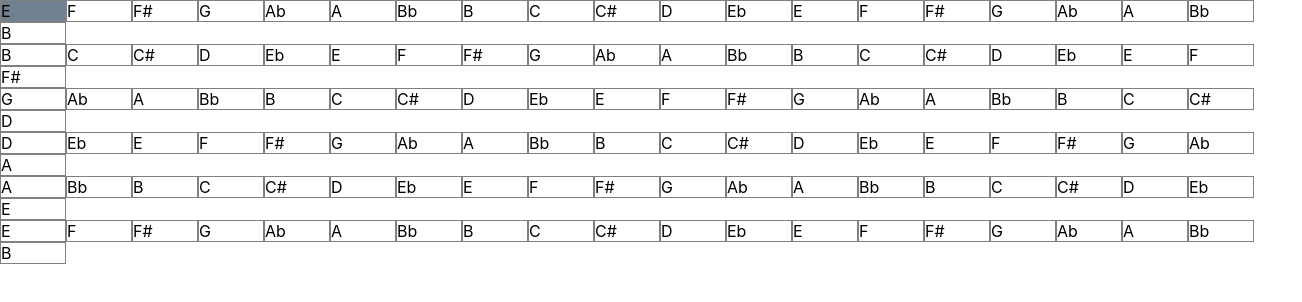
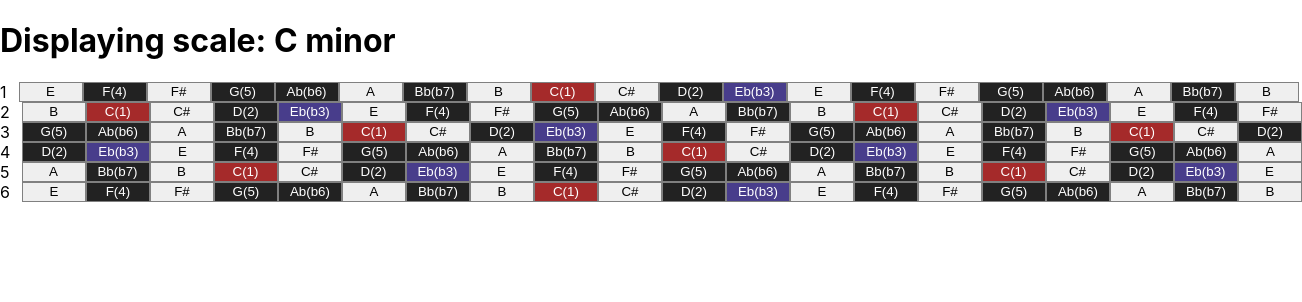
Before and after one commit to harryuan65/Fretboard, a React (Create React App) app: page / in a window 1280 px wide. Shown: the top 302 px of the page, 1302 px wide, since content can reach past the window. Built offline with nearby package versions, Linux system fonts and the light colour scheme.

Commit message:
feat: implement scale render and highlighting

```diff
--- a/src/App.tsx
+++ b/src/App.tsx
@@ -1,10 +1,19 @@
 import React from 'react';
 import Guitar from './components/Guitar';
+import Scale from './utils/ScaleFinder';
 
 function App() {
+  const defaultKey = 'C';
+  const defaultScaleType = 'minor';
+  const defaultScale = Scale.list(defaultKey, defaultScaleType);
+  console.log(defaultScale);
+
   return (
     <div className="App">
-      <Guitar />
+      <h1>
+        Displaying scale: {defaultKey} {defaultScaleType}
+      </h1>
+      <Guitar highlightScale={defaultScale} />
     </div>
   );
 }
--- a/src/components/Fret/index.tsx
+++ b/src/components/Fret/index.tsx
@@ -2,9 +2,29 @@ import React, { useEffect, useState } from 'react';
 import { IFret } from '../../types/IFret';
 import styles from './styles.module.css';
 
-interface FretProps extends IFret {}
+interface FretProps extends IFret {
+  ord?: number;
+  ordNotation?: string;
+}
 
-const Fret = ({ note, freq }: FretProps) => {
+type CriticalNotes = Record<number, string>;
+
+const criticalNotes = {
+  1: 'root',
+  3: 'third',
+  // 5: 'fifth',
+  // 7: 'seventh',
+} satisfies CriticalNotes;
+
+const importantNote = (index: number) => {
+  if (Object.keys(criticalNotes).includes(String(index))) {
+    return criticalNotes[index as keyof typeof criticalNotes];
+  } else {
+    return '';
+  }
+};
+
+const Fret = ({ note, freq, ord = 0, ordNotation = '' }: FretProps) => {
   const [holding, setHolding] = useState(false);
   const [oscillator, setOscillator] = useState<OscillatorNode | null>(null);
   const [playing, setPlaying] = useState(false);
@@ -37,14 +57,19 @@ const Fret = ({ note, freq }: FretProps) => {
   };
 
   return (
-    <span
-      className={styles.fret}
+    <button
+      className={[
+        styles.fret,
+        ord && styles.highlight,
+        ord && styles[importantNote(ord)],
+      ].join(' ')}
       onMouseDown={hold}
       onMouseUp={release}
       onMouseLeave={release}
     >
       {note}
-    </span>
+      {ordNotation ? `(${ordNotation})` : ``}
+    </button>
   );
 };
 
--- a/src/components/Fret/styles.module.css
+++ b/src/components/Fret/styles.module.css
@@ -4,8 +4,37 @@
   border: 1px solid gray;
   cursor: pointer;
   user-select: none;
+  position: relative;
+  transition: opacity 0.2s;
 }
 
 .fret:hover {
-  background-color: slategray;
+  opacity: 0.9;
+  transition: opacity 0.1s;
 }
+
+.fret:active {
+  opacity: 0.5;
+  transition: opacity 0.1s;
+}
+
+.fret.highlight {
+  background-color: #222;
+  color: white;
+}
+
+.fret.highlight.root {
+  background-color: brown;
+}
+
+.fret.highlight.third {
+  background-color: darkslateblue;
+}
+
+.fret.highlight.fifth {
+  background-color: teal;
+}
+
+.fret.highlight.seventh {
+  background-color: darkslategrey;
+}
--- a/src/components/Guitar/index.tsx
+++ b/src/components/Guitar/index.tsx
@@ -1,17 +1,43 @@
 import React from 'react';
-import GuitarString from '../GuitarString';
-import * as freq from '../../contants/freq.json';
+import freq from '../../contants/freq.json';
+import { IFret } from '../../types/IFret';
+import Fret from '../Fret';
+import styles from './styles.module.css';
+import { IScaleWithStep } from '../../utils/ScaleFinder';
+interface GuitarProps {
+  highlightScale: IScaleWithStep;
+}
 
-const Guitar = () => {
-  const { string1, string2, string3, string4, string5, string6 } = freq;
+const Guitar = ({ highlightScale }: GuitarProps) => {
+  const strings = freq.strings as IFret[][];
   return (
     <div>
-      <GuitarString frets={string1} />
-      <GuitarString frets={string2} />
-      <GuitarString frets={string3} />
-      <GuitarString frets={string4} />
-      <GuitarString frets={string5} />
-      <GuitarString frets={string6} />
+      {strings.map((stringFrets, i) => {
+        return (
+          <div className={styles.string}>
+            <span className={styles.stringNo}>{i + 1}</span>
+            <div className={styles.string}>
+              {stringFrets.map(({ note, freq }) => {
+                const highlightNote = highlightScale[note];
+                if (!highlightNote) {
+                  return <Fret key={String(freq)} note={note} freq={freq} />;
+                } else {
+                  const { ord, ordNotation } = highlightNote;
+                  return (
+                    <Fret
+                      key={String(freq)}
+                      note={note}
+                      freq={freq}
+                      ord={ord}
+                      ordNotation={ordNotation}
+                    />
+                  );
+                }
+              })}
+            </div>
+          </div>
+        );
+      })}
     </div>
   );
 };
--- /dev/null
+++ b/src/components/Guitar/styles.module.css
@@ -0,0 +1,8 @@
+.string {
+  display: flex;
+}
+
+.stringNo {
+  width: 24px;
+  margin-right: 12px;
+}
--- a/src/components/GuitarString/index.tsx
+++ /dev/null
@@ -1,19 +0,0 @@
-import { IFret } from '../../types/IFret';
-import Fret from '../Fret';
-import styles from './styles.module.css';
-
-interface GuitarStringProps {
-  frets: IFret[];
-}
-
-const GuitarString = ({ frets }: GuitarStringProps) => {
-  return (
-    <div className={styles.string}>
-      {frets.map(({ note, freq }) => (
-        <Fret key={String(freq)} note={note} freq={freq} />
-      ))}
-    </div>
-  );
-};
-
-export default GuitarString;
--- a/src/components/GuitarString/styles.module.css
+++ /dev/null
@@ -1,2 +0,0 @@
-.string {
-}
--- a/src/contants/freq.json
+++ b/src/contants/freq.json
@@ -1,5 +1,6 @@
 {
-  "string1": [
+  "strings": [
+    [
       {
         "note": "E",
         "freq": 329.63
@@ -81,7 +82,7 @@
         "freq": 987.77
       }
     ],
-  "string2": [
+    [
       {
         "note": "B",
         "freq": 246.94
@@ -163,7 +164,7 @@
         "freq": 739.99
       }
     ],
-  "string3": [
+    [
       {
         "note": "G",
         "freq": 196.0
@@ -245,7 +246,7 @@
         "freq": 587.33
       }
     ],
-  "string4": [
+    [
       {
         "note": "D",
         "freq": 146.83
@@ -327,7 +328,7 @@
         "freq": 440.0
       }
     ],
-  "string5": [
+    [
       {
         "note": "A",
         "freq": 110.0
@@ -409,7 +410,7 @@
         "freq": 329.63
       }
     ],
-  "string6": [
+    [
       {
         "note": "E",
         "freq": 82.41
@@ -491,4 +492,5 @@
         "freq": 246.94
       }
     ]
+  ]
 }
--- /dev/null
+++ b/src/types/ArrayElement.d.ts
@@ -0,0 +1,4 @@
+type ArrayElement<ArrayType extends readonly unknown[]> =
+  ArrayType extends readonly (infer ElementType)[] ? ElementType : never;
+
+export { ArrayElement };
--- a/src/types/IFret.d.ts
+++ b/src/types/IFret.d.ts
@@ -1,5 +1,7 @@
+import { Note } from '../utils/Notes';
+
 interface IFret {
-  note: string;
+  note: Note;
   freq: number;
 }
 
--- /dev/null
+++ b/src/utils/Notes.ts
@@ -0,0 +1,27 @@
+import { ArrayElement } from '../types/ArrayElement';
+
+class Notes {
+  static all = [
+    'C',
+    'C#',
+    'D',
+    'Eb',
+    'E',
+    'F',
+    'F#',
+    'G',
+    'Ab',
+    'A',
+    'Bb',
+    'B',
+  ] as const;
+
+  // Loop over again when index exceeded length
+  static get(index: number) {
+    let size = Notes.all.length;
+    return Notes.all[index % size];
+  }
+}
+type Note = ArrayElement<typeof Notes.all>;
+
+export { Notes, type Note };
--- /dev/null
+++ b/src/utils/ScaleFinder.ts
@@ -0,0 +1,55 @@
+import { Note, Notes } from './Notes';
+
+type ScaleName = keyof typeof Scale['scaleSteps'];
+type IScaleWithStep = Record<Note, { ord: number; ordNotation: string }>;
+
+class Scale {
+  static scaleSteps = {
+    major: [2, 2, 1, 2, 2, 2, 1],
+    minor: [2, 1, 2, 2, 1, 2, 2],
+    diminished: [2, 1, 2, 1, 2, 1, 2, 1],
+  } as const;
+
+  // see steps.txt
+  static intervals = {
+    0: '1',
+    1: 'b2',
+    2: '2',
+    3: 'b3',
+    4: '3',
+    5: '4',
+    6: '#4',
+    7: '5',
+    8: 'b6',
+    9: '6',
+    10: 'b7',
+    11: '7',
+    12: '1',
+  } as const;
+
+  static list(startNote: Note, name: ScaleName) {
+    let index = Notes.all.findIndex((note) => note === startNote);
+    let scaleNotes = {
+      [startNote]: {
+        ord: 1,
+        ordNotation: this.intervals[0],
+      },
+    } as IScaleWithStep;
+    const steps = this.scaleSteps[name];
+    for (let i = 0, ord = 2; i < steps.length; i++) {
+      index += steps[i];
+      const note = Notes.get(index);
+      let intervalDiff = index as keyof typeof Scale['intervals'];
+      scaleNotes[note] = {
+        ord,
+        ordNotation: this.intervals[intervalDiff],
+      };
+      ord += 1;
+      if (ord % 8 === 0) ord = 1;
+    }
+    return scaleNotes;
+  }
+}
+
+export { type ScaleName, type IScaleWithStep };
+export default Scale;
```
Also changed, not shown: 1 other file (tests, documents, lock files or other folders). Lines whose indentation alone changed are shown as unchanged.
